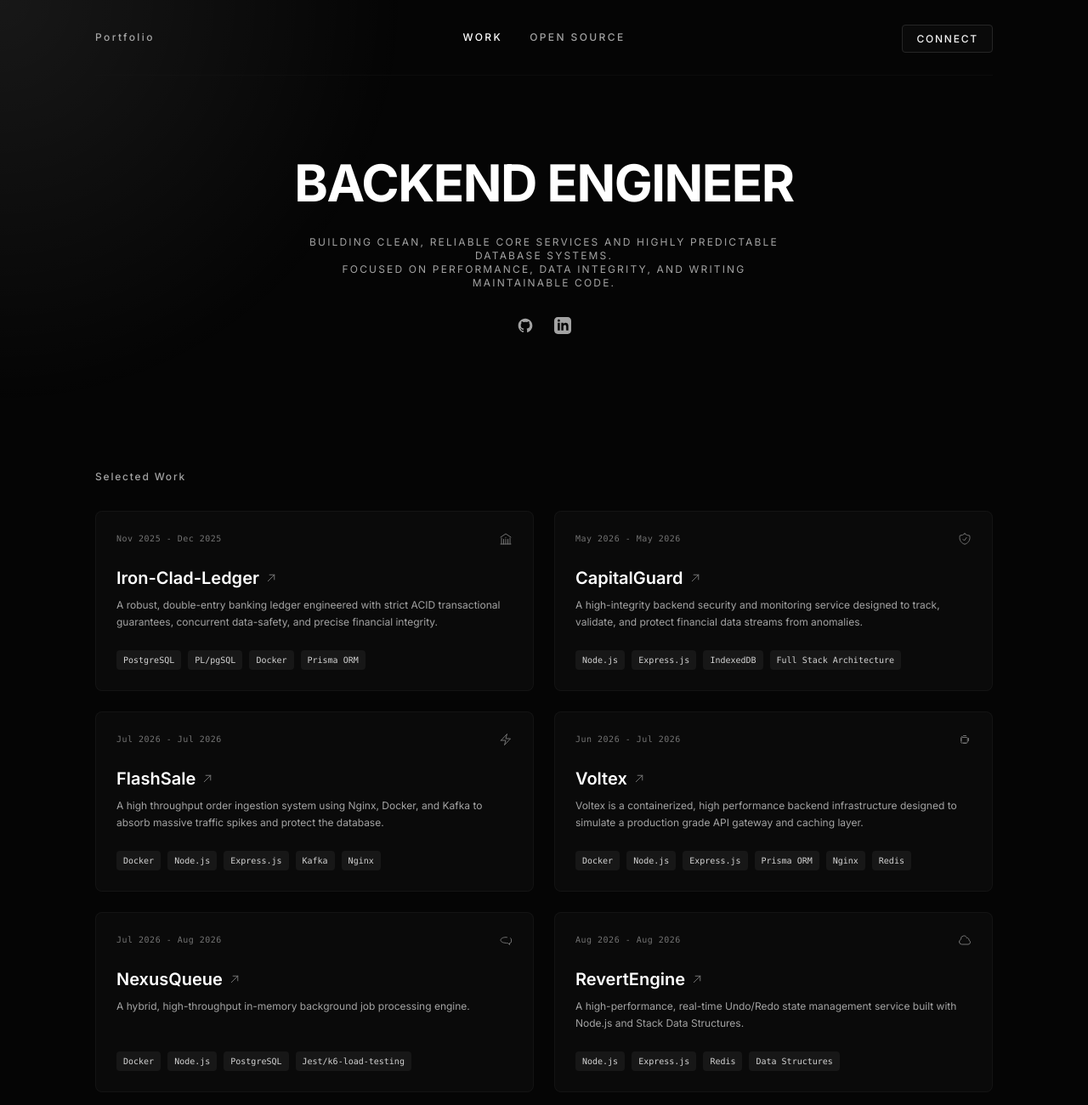
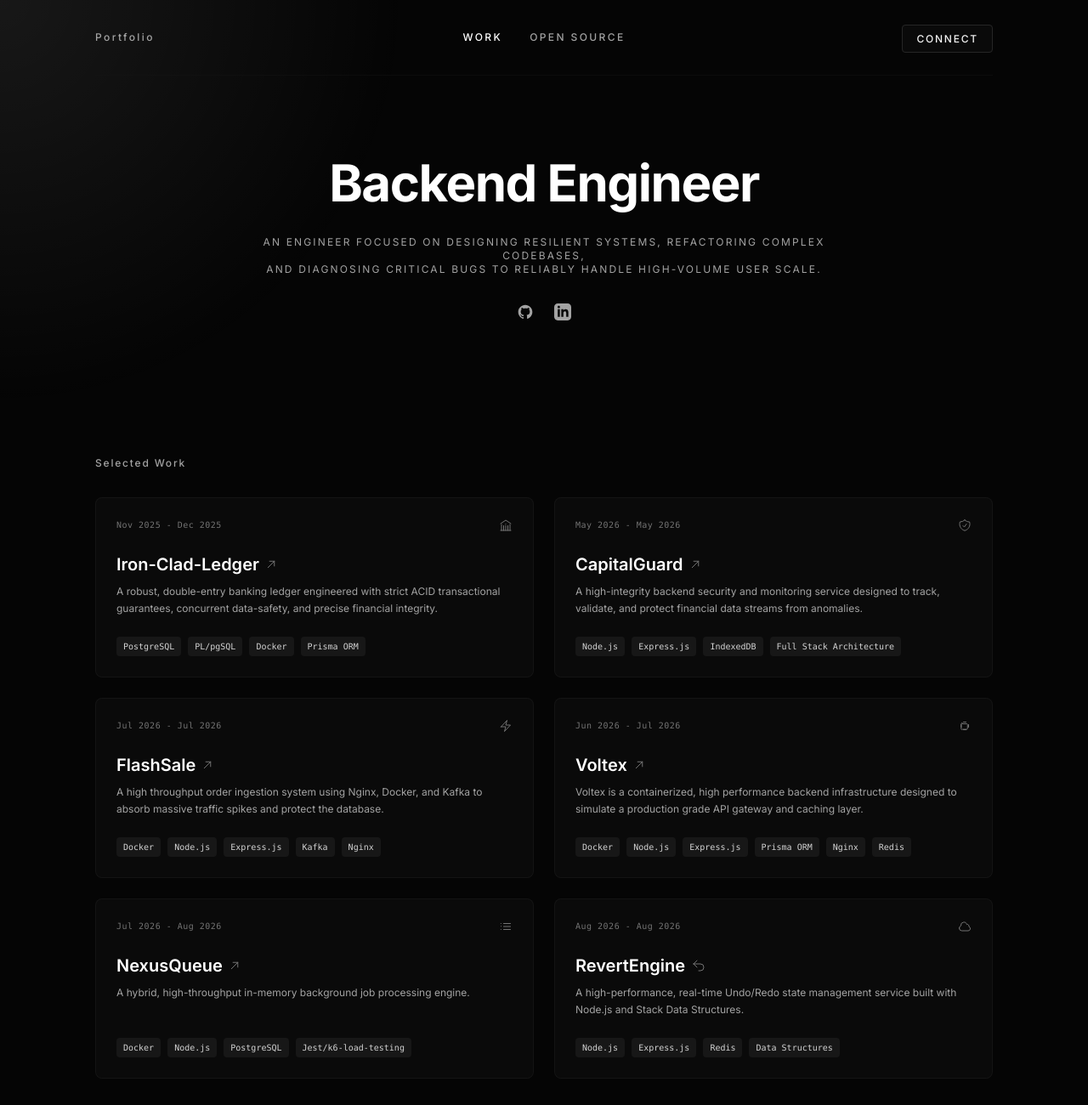
Before and after one commit to hamidrezaghavami/portfolio, a website: page index.html in a window 1280 px wide. Shown: the top 1300 px of the page at 85% size. Drawn offline with nearby package versions, Linux system fonts and the light colour scheme.

Commit message:
fixing some stuff

```diff
--- a/index.html
+++ b/index.html
@@ -60,11 +60,11 @@
         <!-- MAIN LANDING / HERO SECTION -->
         <main class="flex-grow flex flex-col justify-center items-center text-center py-24">
             <h1 class="text-4xl sm:text-5xl md:text-6xl font-bold tracking-tight text-white mb-2 leading-none flex flex-col gap-2">
-                <span>BACKEND ENGINEER</span>
+                <span>Backend Engineer</span>
             </h1>
-            <p class="text-[10px] sm:text-xs tracking-[0.18em] text-neutral-400 uppercase max-w-xl mx-auto leading-relaxed mt-6">
-                Building clean, reliable core services and highly predictable database systems.<br class="hidden sm:block">
-                Focused on performance, data integrity, and writing maintainable code.
+            <p class="text-[10px] sm:text-xs tracking-[0.18em] text-neutral-400 uppercase max-w-2xl mx-auto leading-relaxed mt-6">
+                An engineer focused on designing resilient systems, refactoring complex codebases,<br class="hidden sm:block">
+                and diagnosing critical bugs to reliably handle high-volume user scale.
             </p>
 
             <!-- Inline Social Media Icons Row -->
@@ -185,7 +185,7 @@
                     <div>
                         <div class="flex justify-between items-start mb-6">
                             <span class="text-[10px] tracking-wider text-neutral-500 font-mono">Jul 2026 - Aug 2026</span>
-                            <svg class="w-4 h-4 text-neutral-500" fill="none" stroke="currentColor" stroke-width="1.5" viewBox="0 0 24 24"><path stroke-linecap="round" stroke-linejoin="round" d="M20.25 8.511c.884.284 1.5 1.128 1.5 2.097v4.286c0 1.136-.847 2.1-1.98 2.193-.34.027-.68.052-1.02.072v3.091l-3-3c-.64 0-1.28-.01-1.92-.035A10.27 10.27 0 0 1 12 17c-4.97 0-9-2.239-9-5s4.03-5 9-5c.78 0 1.53.055 2.25.161"/></svg>
+                            <svg class="w-4 h-4 text-neutral-500" fill="none" stroke="currentColor" stroke-width="1.5" viewBox="0 0 24 24"><path stroke-linecap="round" stroke-linejoin="round" d="M8.25 6.75h12M8.25 12h12m-12 5.25h12M3.75 6.75h.007v.008H3.75V6.75zm0 5.25h.007v.008H3.75V12zm0 5.25h.007v.008H3.75v-.008z"/></svg>
                         </div>
                         <h3 class="text-xl font-semibold text-white mb-2">
                             <a href="https://github.com/hamidrezaghavami/NexusQueue" target="_blank" class="hover:underline flex items-center gap-2">
@@ -213,7 +213,7 @@
                         <h3 class="text-xl font-semibold text-white mb-2">
                             <a href="https://github.com/hamidrezaghavami/RevertEngine" target="_blank" class="hover:underline flex items-center gap-2">
                                 RevertEngine
-                                <svg class="w-3 h-3 text-neutral-500" fill="none" stroke="currentColor" stroke-width="2" viewBox="0 0 24 24"><path stroke-linecap="round" stroke-linejoin="round" d="M4.5 19.5l15-15m0 0H8.25m11.25 0v11.25"/></svg>
+                                <svg class="w-4 h-4 text-neutral-500" fill="none" stroke="currentColor" stroke-width="1.5" viewBox="0 0 24 24"><path stroke-linecap="round" stroke-linejoin="round" d="M9 15L3 9m0 0l6-6M3 9h12a6 6 0 010 12h-3"/></svg>
                             </a>
                         </h3>
                         <p class="text-xs text-neutral-400 leading-relaxed mb-6">A high-performance, real-time Undo/Redo state management service built with Node.js and Stack Data Structures.</p>
```
